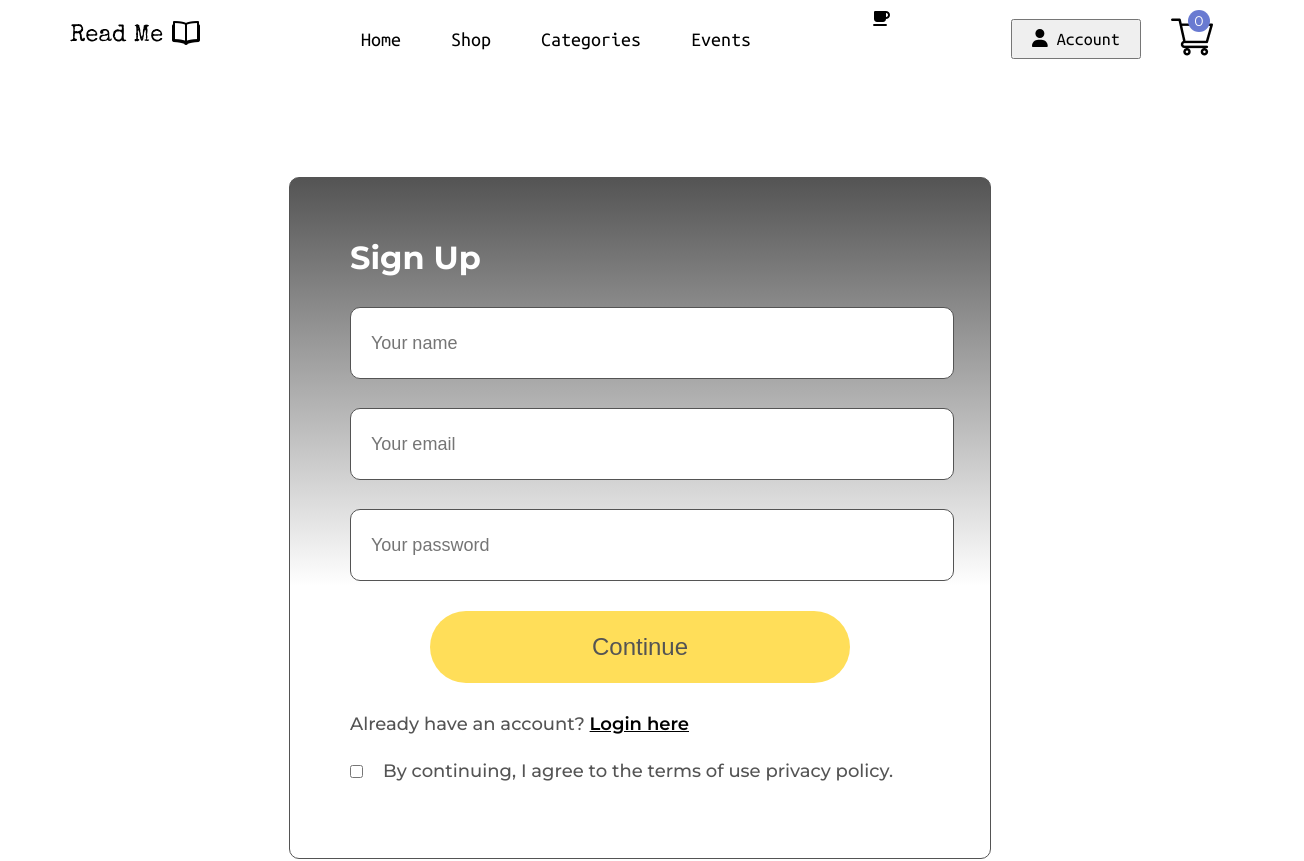
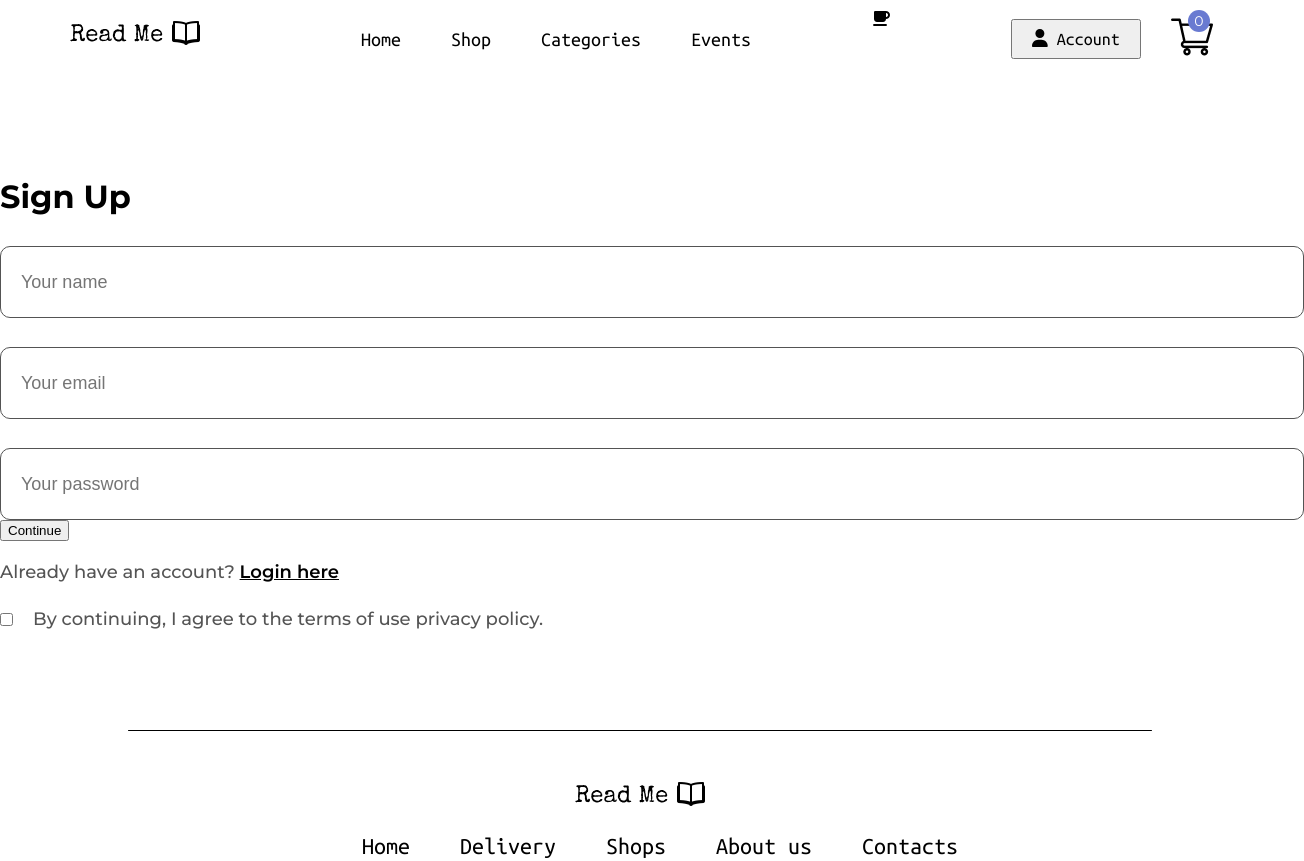
Before and after one commit to AnnaBilokon/ReadMeShop, a React (Create React App) app: page /login in a window 1280 px wide. Shown: the top 861 px of the page, 1304 px wide, since content can reach past the window. Built offline with nearby package versions, Linux system fonts and the light colour scheme.

Commit message:
fix the class name

```diff
--- a/src/pages/LoginSignUp.jsx
+++ b/src/pages/LoginSignUp.jsx
@@ -4,7 +4,7 @@ import './css/LoginSignUp.css'
 function LoginSignUp() {
   return (
     <div className="login_signUp">
-      <div className="login_signUp_conteiner">
+      <div className="login_signUp_container">
         <h1>Sign Up</h1>
         <div className="login_signUp_fields">
           <input type="text" placeholder="Your name" />
```
